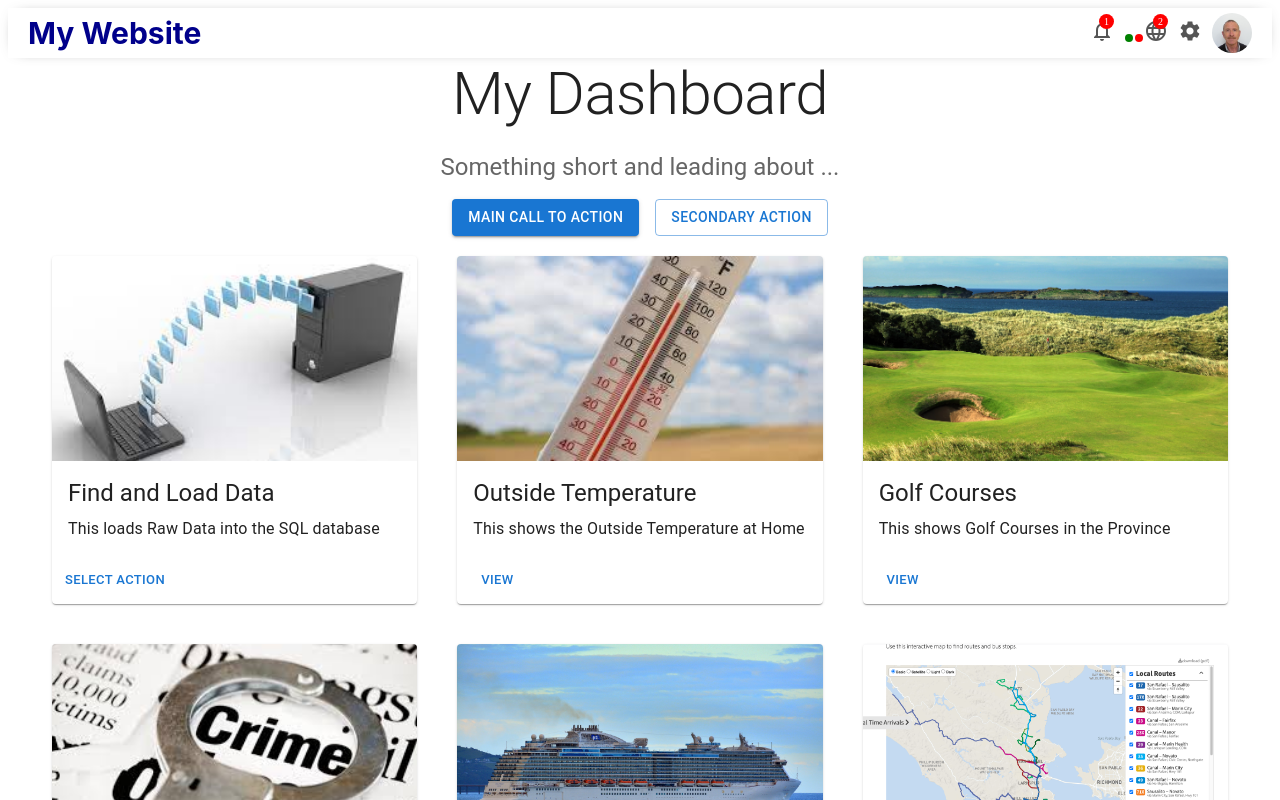
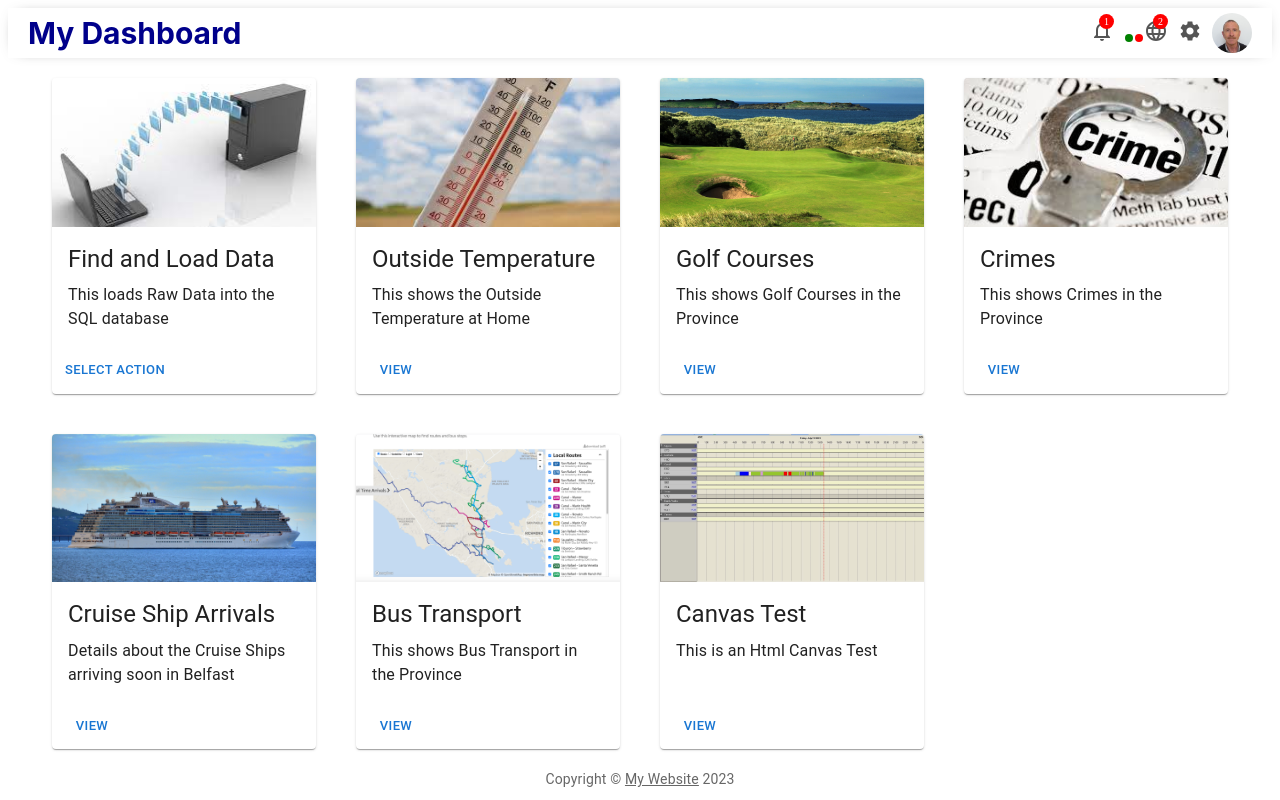
Before and after one commit to 11646729/golf-3, a React (Create React App) app in the folder frontend/: page / in a window 1280 px wide. Shown: the top 800 px of the page. Built offline with nearby package versions, Linux system fonts and the light colour scheme.

Commit message:
Changes to Album & TopBar

```diff
--- a/frontend/src/components/Album.jsx
+++ b/frontend/src/components/Album.jsx
@@ -1,5 +1,5 @@
 import React, { memo } from "react"
-import { Button, Grid, Typography, Container } from "@mui/material"
+import { Grid, Container } from "@mui/material"
 
 import CopyRight from "./CopyRight"
 import RawDataLoadCard from "../cards/RawDataLoadCard"
@@ -55,8 +55,8 @@ const Album = () => {
   return (
     <div>
       <main>
-        {/* Hero unit */}
-        <div>
+        {/* Hero Unit */}
+        {/* <div>
           <Container maxWidth="sm">
             <Typography
               component="h1"
@@ -75,53 +75,42 @@ const Album = () => {
             >
               Something short and leading about ...
             </Typography>
-            <div>
-              <Grid container spacing={2} justifyContent="center">
-                <Grid item>
-                  <Button variant="contained" color="primary">
-                    Main call to action
-                  </Button>
-                </Grid>
-                <Grid item>
-                  <Button variant="outlined" color="primary">
-                    Secondary action
-                  </Button>
-                </Grid>
-              </Grid>
-            </div>
           </Container>
-        </div>
-        {/* End hero unit */}
+        </div> */}
+        {/* End Hero Unit */}
 
+        {/* Main Area */}
         <Container maxWidth="xl">
           <Grid container>
-            <Grid item sm={4} style={{ padding: 20 }}>
+            <Grid item sm={3} style={{ padding: 20 }}>
               <RawDataLoadCard />
             </Grid>
-            <Grid item sm={4} style={{ padding: 20 }}>
+            <Grid item sm={3} style={{ padding: 20 }}>
               <WeatherCard />
             </Grid>
-            <Grid item sm={4} style={{ padding: 20 }}>
+            <Grid item sm={3} style={{ padding: 20 }}>
               <GolfCoursesCard />
             </Grid>
-            <Grid item sm={4} style={{ padding: 20 }}>
+            <Grid item sm={3} style={{ padding: 20 }}>
               <NearbyCrimesCard />
             </Grid>
-            <Grid item sm={4} style={{ padding: 20 }}>
+            <Grid item sm={3} style={{ padding: 20 }}>
               <CruiseCard />
             </Grid>
-            <Grid item sm={4} style={{ padding: 20 }}>
+            <Grid item sm={3} style={{ padding: 20 }}>
               <BusRoutesCard />
             </Grid>
-            <Grid item sm={4} style={{ padding: 20 }}>
+            <Grid item sm={3} style={{ padding: 20 }}>
               <CanvasTestCard />
             </Grid>
           </Grid>
         </Container>
+        {/* End Main Area */}
       </main>
+
       {/* Footer */}
       <footer>
-        <Typography variant="h6" align="center" gutterBottom>
+        {/* <Typography variant="h6" align="center" gutterBottom>
           Footer
         </Typography>
         <Typography
@@ -131,7 +120,7 @@ const Album = () => {
           component="p"
         >
           Something here to give the footer a purpose!
-        </Typography>
+        </Typography> */}
         <CopyRight />
       </footer>
     </div>
--- a/frontend/src/components/TopBar.jsx
+++ b/frontend/src/components/TopBar.jsx
@@ -73,7 +73,7 @@ const TopBar = () => {
   return (
     <Container>
       <TopBarWrapper>
-        <Logo>My Website</Logo>
+        <Logo>My Dashboard</Logo>
         <TopRight>
           <TopBarIconContainer>
             <NotificationsNone />
```
